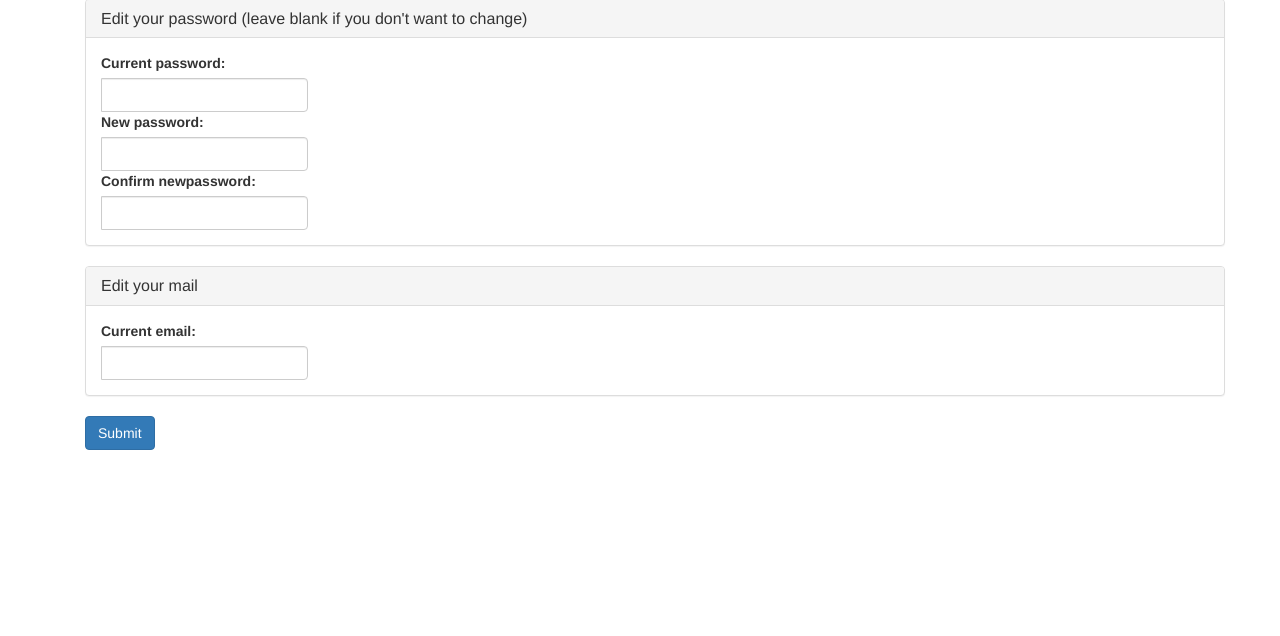
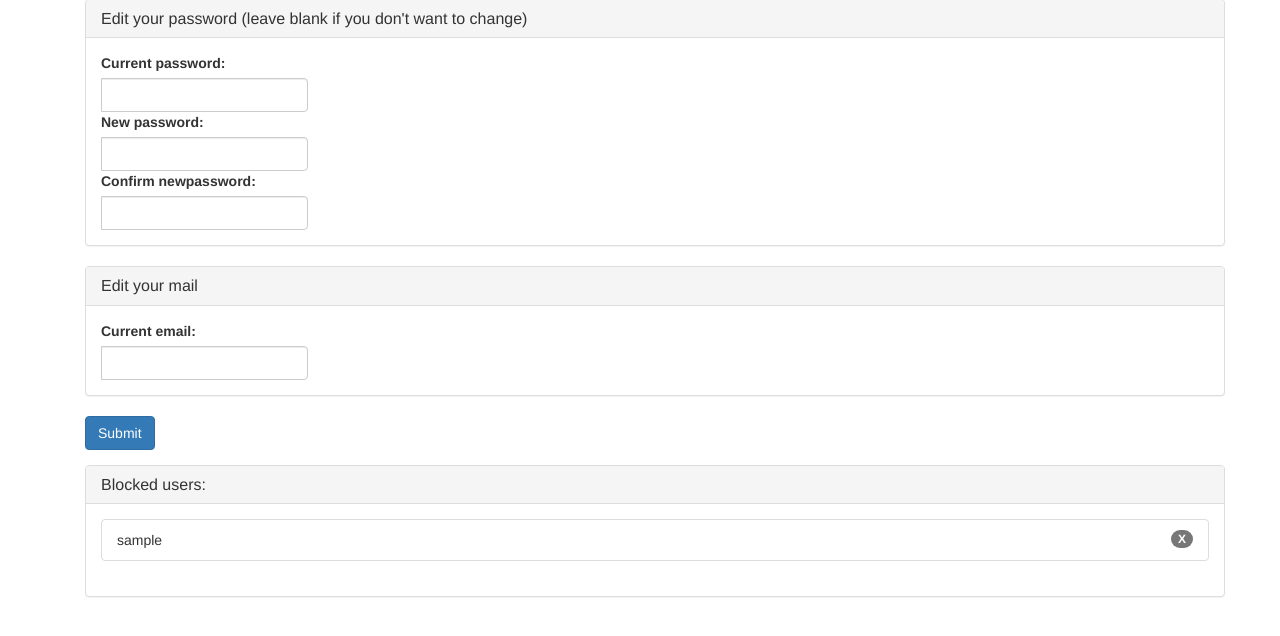
Before and after one commit to Glioburd/matcha, a PHP site: the page made by app/views/pages/settings.twig in a window 1280 px wide. Shown: the part 142-778 px from the top of the page. Run offline with PHP 8.4, Linux system fonts and the light colour scheme; the template is opened without the code that fills it: most values are stand-ins (such as "Sample title", 1, 10 or a date in 2020); some libraries are stand-ins or nearby versions.

Commit message:
user to deblock

```diff
--- a/app/views/home.twig
+++ b/app/views/home.twig
@@ -3,7 +3,6 @@
 {% block content %}
 	<h1>Bienvenue {{user.login}}!</h1>
 	<p>Lorem ipsum dolor sit amet, consectetur adipiscing elit, sed do eiusmod tempor incididunt ut labore et dolore magna aliqua. Ut enim ad minim veniam, quis nostrud exercitation ullamco laboris nisi ut aliquip ex ea commodo consequat. Duis aute irure dolor in reprehenderit in voluptate velit esse cillum dolore eu fugiat nulla pariatur. Excepteur sint occaecat cupidatat non proident, sunt in culpa qui officia deserunt mollit anim id est laborum.</p>
-	{# <pre>{{dump(data)}}</pre> #}
 
 	{% if data and user.mainpicture %}
 		<div class="panel panel-default">
@@ -29,7 +28,4 @@
 		</div>
 	{% endif %}
 
-
-
-
 {% endblock %}
--- a/app/views/pages/settings.twig
+++ b/app/views/pages/settings.twig
@@ -86,6 +86,30 @@
 			<input type="submit" class="btn btn-primary" value="Submit">
 		</div>
 	</form>
+
+{###------------------------------------------------------------------------------------------------------------------###}
+{###--------------------------------------------BLOCKED USERS---------------------------------------------------------###}
+{###------------------------------------------------------------------------------------------------------------------###}
+	{{ dump(blockedUsers) }}
+	{% if blockedUsers %}
+	<div class="panel panel-default">
+		<div class="panel-heading">
+				<h3 class="panel-title">Blocked users:</h3>
+		</div>
+		<div class="panel-body">
+			<ul class="list-group">
+				{% for blocked in blockedUsers %}
+					<li class="list-group-item">
+						<span class="badge">X</span>
+						{{blocked.login}}
+					</li>
+				{% endfor %}
+			</ul>
+		</div>
+	</div>
+
+	{% endif %}
+
 </div>
 
 {% endblock %}
```
Also changed, not shown: app/Controllers/PagesController.php (+11 -1 lines), app/Models/UserManagerPDO.php (+14 -5 lines).
